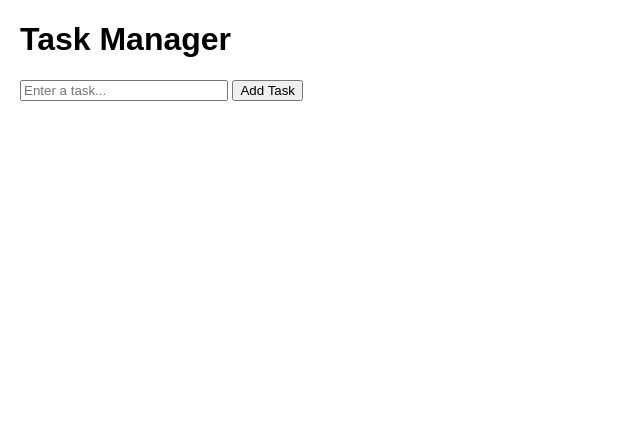
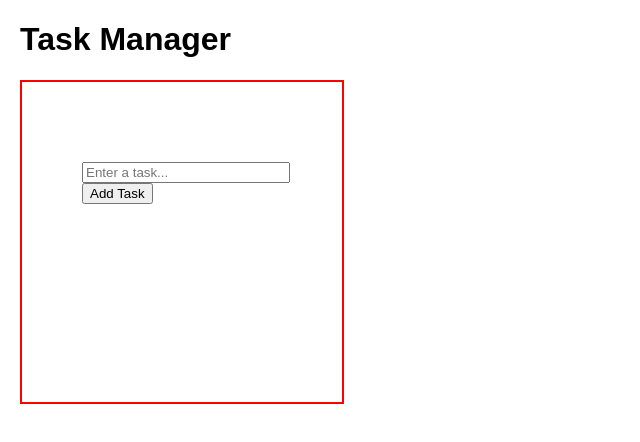
Before and after one commit to BijendraRaut/Machine-Coding-Interview-Questions, a plain HTML site: page Build Logic/index.html in a window 1280 px wide. Shown: the whole page, without its empty margins (0-640 px from the left). Drawn offline with Linux system fonts and the light colour scheme.

Commit message:
update- practice

```diff
--- a/Build Logic/index.html
+++ b/Build Logic/index.html
@@ -9,9 +9,9 @@
   </head>
   <body>
     <h1>Task Manager</h1>
-
+    <div class="outer-div">
       <!-- Form for adding a new task -->
-    <form id="taskForm">
+      <form class="inner-div" id="taskForm">
         <input
           type="text"
           id="taskInput"
@@ -23,7 +23,7 @@
 
       <!-- Display tasks -->
       <ul id="taskList"></ul>
-
+    </div>
     <script src="app.js"></script>
   </body>
 </html>
```
Lines whose indentation alone changed are shown as unchanged.
